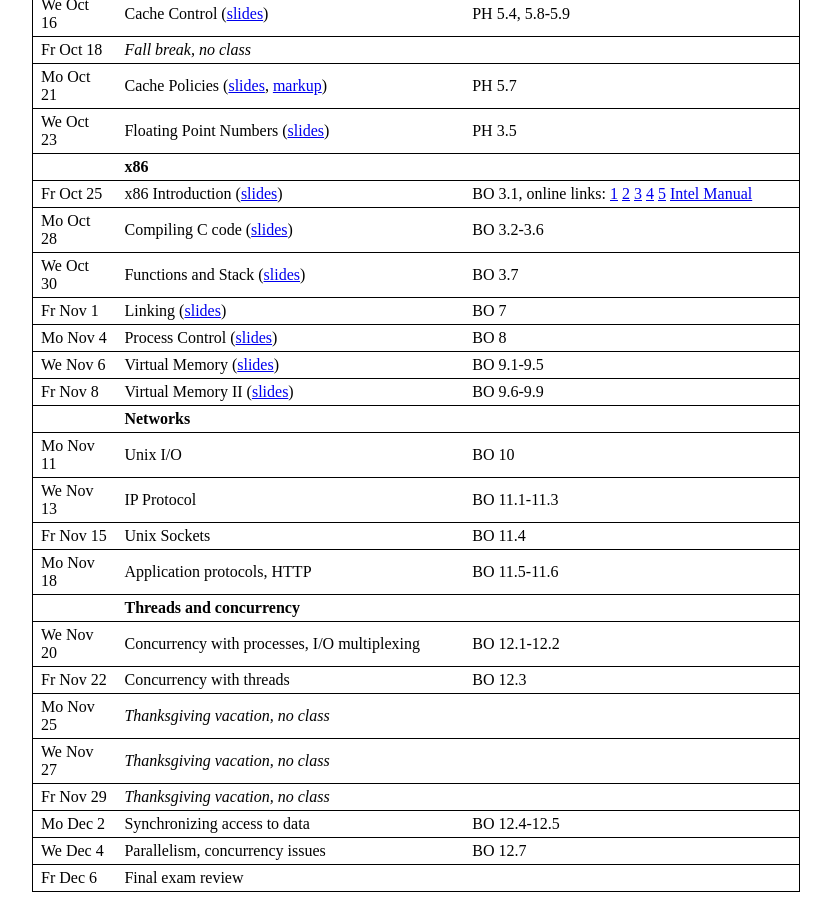
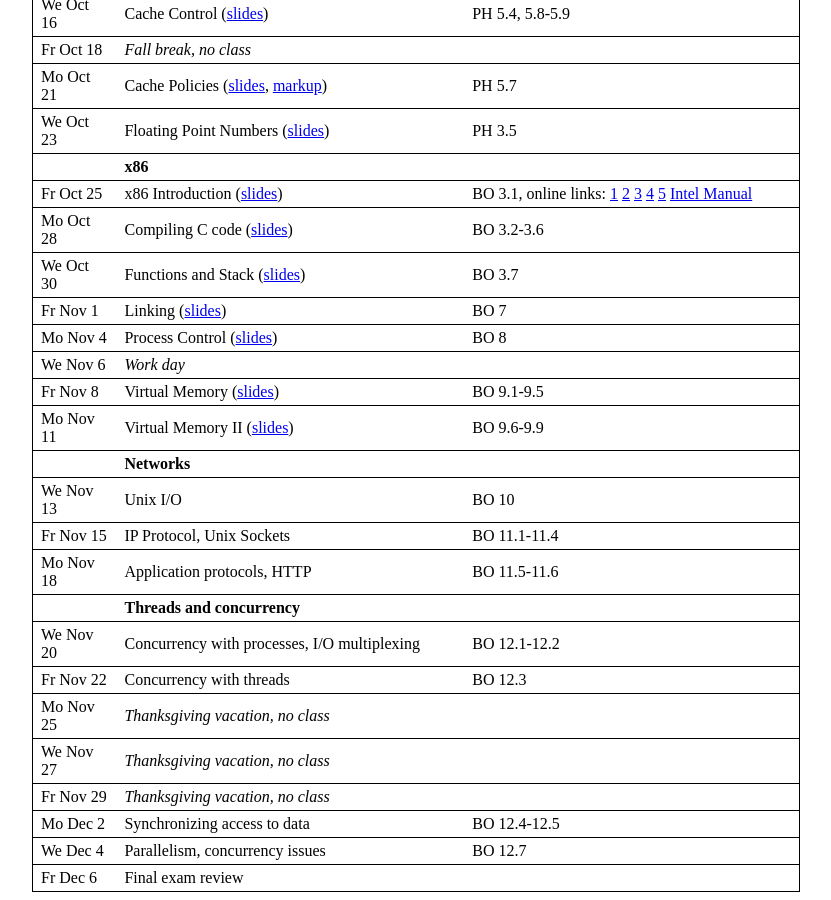
Before and after one commit to jhucsf/fall2019, a Jekyll site: the page built from index.md, in a window 1280 px wide and 900 px high, scrolled down 2120 px. Shown: the whole window, without its empty margins (224-1055 px from the left). Built offline with Jekyll 4.4.1, drawn with Linux system fonts in a browser that asks for light colours.

Commit message:
updated schedule

```diff
--- a/index.md
+++ b/index.md
@@ -97,12 +97,12 @@ Mo Oct 28 | Compiling C code ([slides](lec/lec23.pdf))                         |
 We Oct 30 | Functions and Stack ([slides](lec/lec24.pdf))                      | BO 3.7
 Fr Nov 1  | Linking ([slides](lec/lec25.pdf))                                  | BO 7
 Mo Nov 4  | Process Control ([slides](lec/lec26.pdf))                          | BO 8
-We Nov 6  | Virtual Memory ([slides](lec/lec27.pdf))                           | BO 9.1-9.5
-Fr Nov 8  | Virtual Memory II ([slides](lec/lec28.pdf))                        | BO 9.6-9.9
+We Nov 6  | *Work day*
+Fr Nov 8  | Virtual Memory ([slides](lec/lec27.pdf))                           | BO 9.1-9.5
+Mo Nov 11  | Virtual Memory II ([slides](lec/lec28.pdf))                        | BO 9.6-9.9
           | **Networks**
-Mo Nov 11  | Unix I/O                                  | BO 10
-We Nov 13  | IP Protocol                               | BO 11.1-11.3
-Fr Nov 15  | Unix Sockets                              | BO 11.4
+We Nov 13  | Unix I/O | BO 10
+Fr Nov 15  | IP Protocol, Unix Sockets                 | BO 11.1-11.4
 Mo Nov 18 | Application protocols, HTTP               | BO 11.5-11.6
           | **Threads and concurrency**
 We Nov 20 | Concurrency with processes, I/O multiplexing | BO 12.1-12.2
```
